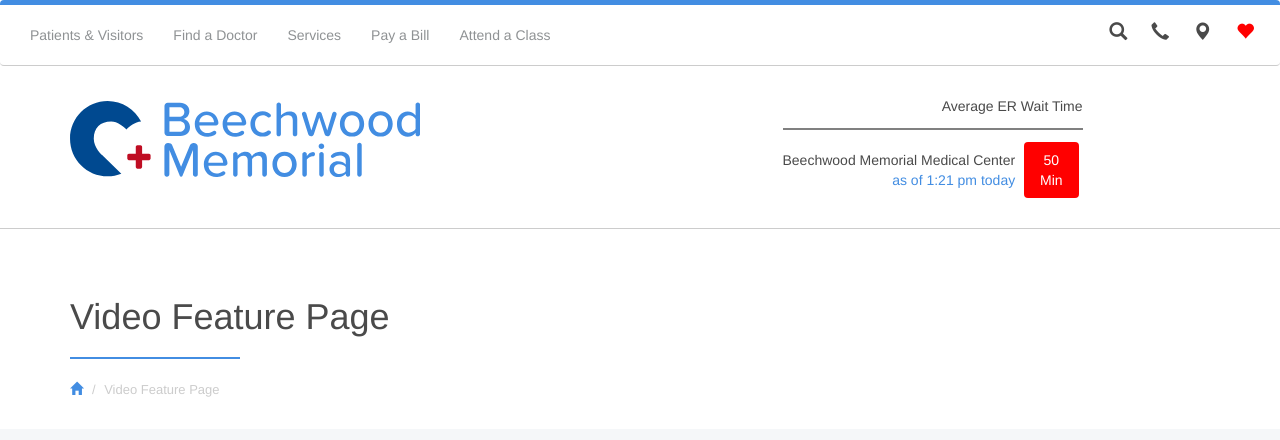
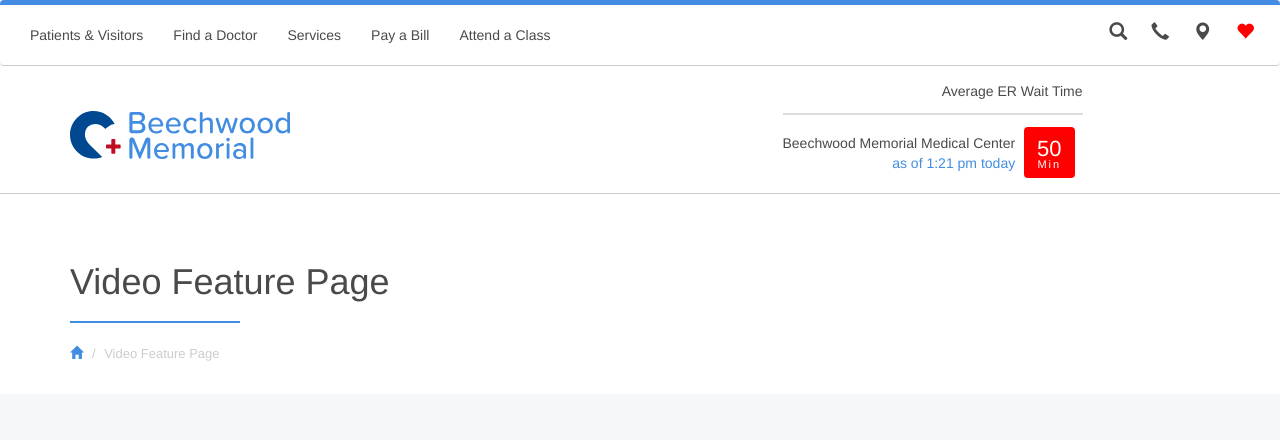
Before and after one commit to chalharb/front-end-test, a website: page index.html in a window 1280 px wide. Shown: the top 440 px of the page. Drawn offline with Linux system fonts and the light colour scheme; files whose address does not match are found by name.

Commit message:
Styling changes to more match the comp design given

```diff
--- a/_dev/sass/_mobile.scss
+++ b/_dev/sass/_mobile.scss
@@ -69,7 +69,7 @@
 }
 
 .hospital-info {
-  padding: 30px 0;
+  padding: 15px 0;
   border-bottom: 1px solid #cccccc;
   &--left {
     a {
@@ -84,13 +84,13 @@
 
     .wait-time--heading {
       display: block;
-      text-align: center;
+      text-align: right;
       &:after {
         content: "";
         display: block;
         height: 2px;
         width: 100%;
-        background: gray;
+        background: #ddd;
         margin: 12px 0;
       }
     }
@@ -112,9 +112,11 @@
         color: white;
         border-radius: 4px;
         padding: 8px 16px;
+        font-size: 11px; font-weight: 100; letter-spacing: 2px; padding: 13px 13px 5px;
         .timer-amount {
           color: inherit;
           display: block;
+          font-size: 22px; line-height: 17px; letter-spacing: normal;
         }
       }
     }
@@ -158,7 +160,7 @@
 }
 
 .page-content {
-  padding: 30px 0;
+  padding: 30px 0 50px;
   h3 {
     padding-bottom: 45px;
     margin: 0;
--- a/_dev/sass/_nav.scss
+++ b/_dev/sass/_nav.scss
@@ -1,7 +1,7 @@
 $nav_bg: white;
 $navbar-nav-bg: $site_gray--light;
 
-$link_text_color--default: $text_color--light;
+$link_text_color--default: $text_color;
 $link_text_bg--hover: $site_gray--light;
 
 $icon_color--default: $text_color--light;
@@ -21,7 +21,7 @@ $link_font_size--md: 14px;
   .nav-container {
     @extend .container-fluid;
 
-    max-width: 1400px;
+    max-width: 1355px;
   }
   &-header {
     //border-bottom: 1px solid #cccccc;
--- a/_dev/sass/_tablet.scss
+++ b/_dev/sass/_tablet.scss
@@ -5,8 +5,8 @@
     &--left {
       a {
         img {
-          width: 350px;
-          margin-top: 5px;
+          width: 220px;
+          margin-top: 30px;
         }
       }
     }
```
Also changed, not shown: assets/css/styles.css.
